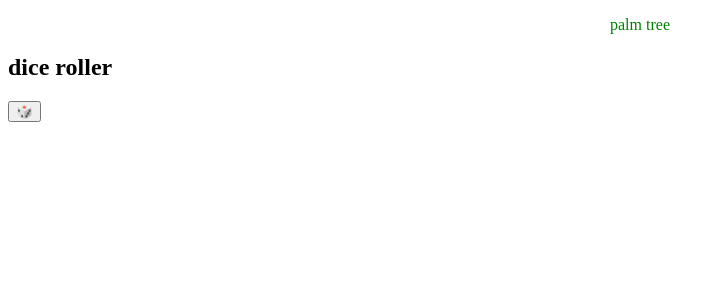
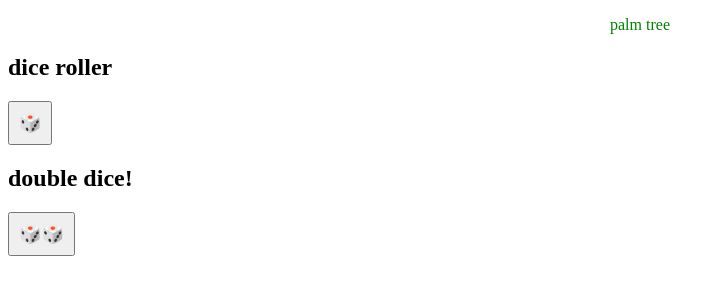
Before and after one commit to bitokn/ubiquitous-octo-winner, a plain HTML site: page palmpage.html in a window 1280 px wide. Shown: the whole page, without its empty margins (0-725 px from the left). Drawn offline with Linux system fonts and the light colour scheme.

Commit message:
n dice for n > 0

```diff
--- a/palmpage.html
+++ b/palmpage.html
@@ -15,9 +15,14 @@
 <body>
     <p>palm tree</p>
     <h2>dice roller</h2>
-    <button type="button" id="dicebutton">&#x1F3B2;</button>
+    <button type="button" id="dicebutton" style="font-size: large; padding: 0.5em;;">&#x1F3B2;</button>
     <!-- <textarea rows="8" cols="2"></textarea> -->
-    <output id="diceoutput"></output>
+    </br>
+    <output id="diceoutput" style="color: blue; font-size: 48px;"></output>
+    <h2>double dice!</h2>
+    <button type="button" id="doubledice" style="font-size: large; padding: 0.5em;"></button>
+    </br>
+    <output id="doubleoutput"></output>
 </body>
 
 </html>
--- a/palmscript.js
+++ b/palmscript.js
@@ -6,4 +6,26 @@ window.onload = function () {
         output.innerHTML = x
         console.log(x)
     }
+    let n = 2
+    const double_output = document.getElementById('doubleoutput')
+    const double_button = document.getElementById('doubledice')
+    let dbl_button_str = ""
+    for (let i = 0; i < n; i++) {
+        dbl_button_str = dbl_button_str + "&#x1F3B2;"
+    }
+    double_button.innerHTML = dbl_button_str
+    double_button.onclick = function () {
+        // let x = Math.floor(Math.random() * 6) + 1
+        // let y = Math.floor(Math.random() * 6) + 1
+        // double_output.innerHTML = String(x) + " " + String(y)
+        // console.log(x)
+        // console.log(y)
+        let dbl_output_Str = ""
+        for (let i = 0; i < n; i++) {
+            let x = Math.floor(Math.random() * 6) + 1
+            dbl_output_Str += x + " "
+            console.log(x)
+        }
+        double_output.innerHTML = dbl_output_Str
+    }
 }
```
